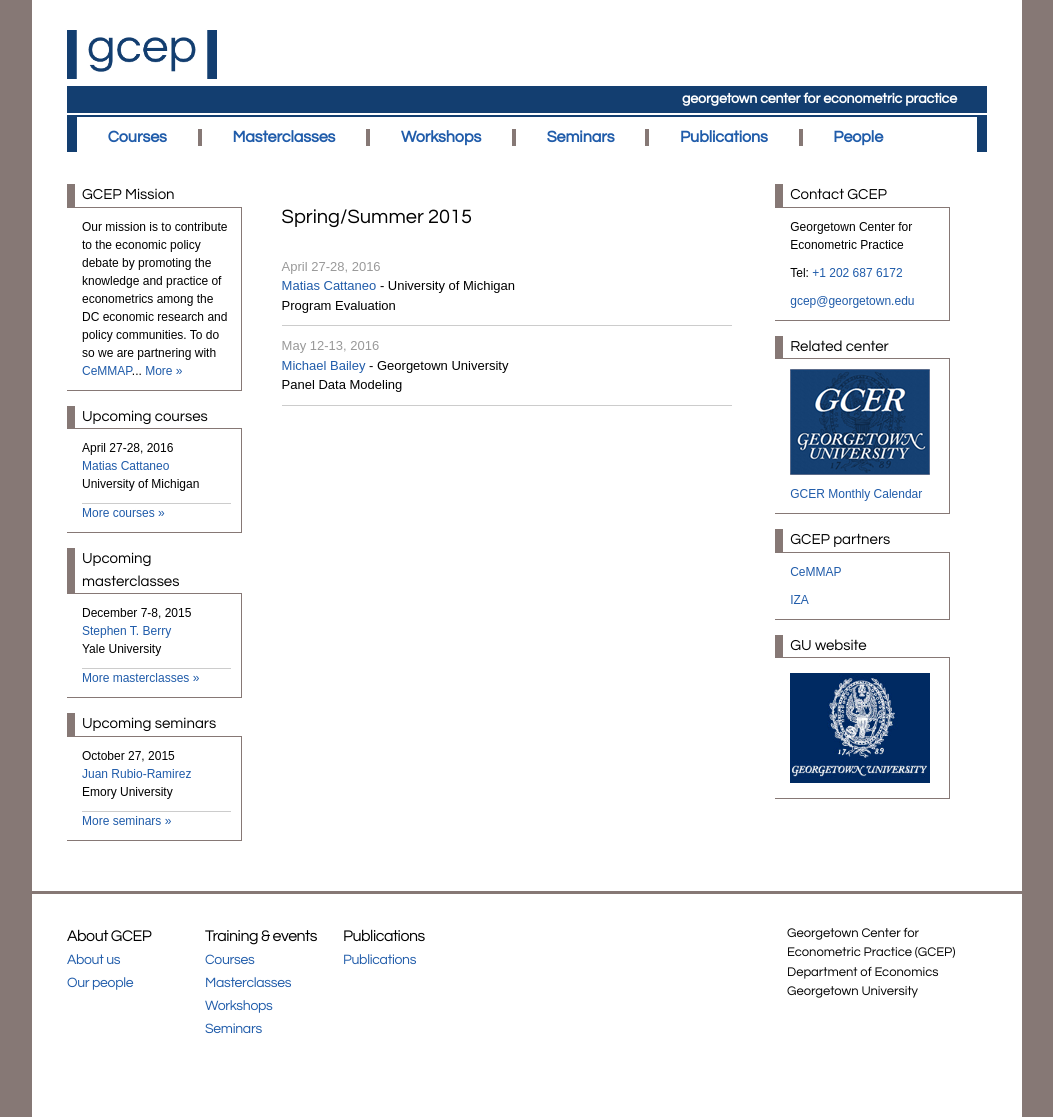
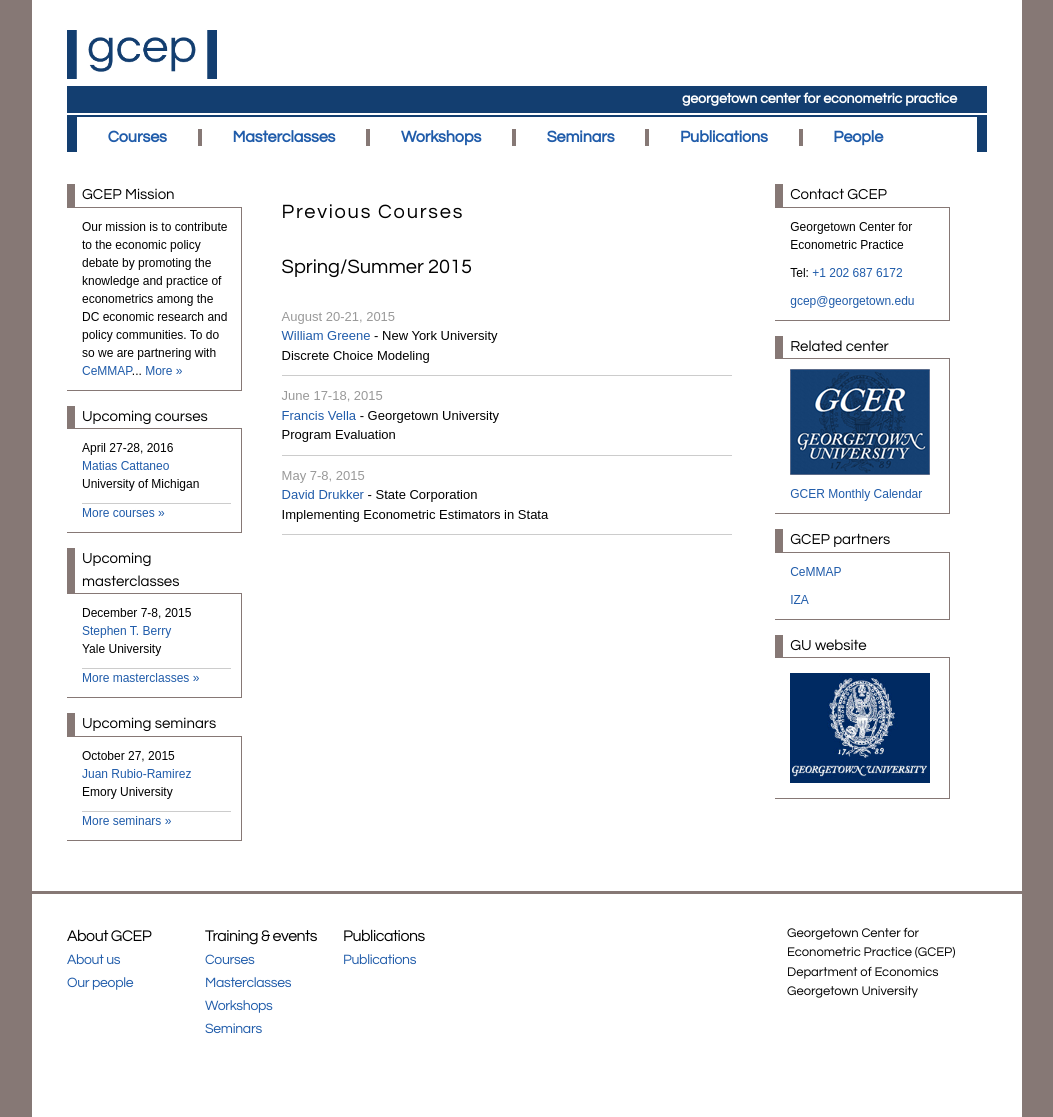
Before and after one commit to georgetown-econ/gcep, a Jekyll site: the page built from previouscourses.html, in a window 1280 px wide. Shown: the whole page, without its empty margins (113-1166 px from the left). Built offline with Jekyll 4.4.1, drawn with Linux system fonts in a browser that asks for light colours.

Commit message:
added previous courses

```diff
--- a/_data/previous-courses.yml
+++ /dev/null
@@ -1 +0,0 @@
-- course:
--- /dev/null
+++ b/_data/previouscourses.yml
@@ -0,0 +1,17 @@
+- course:
+    speaker: "<a> William Greene </a>"
+    workplace: "New York University"
+    schedule: "August 20-21, 2015"
+    title: "Discrete Choice Modeling"
+
+- course:
+    speaker: "<a> Francis Vella </a>"
+    workplace: "Georgetown University"
+    schedule: "June 17-18, 2015"
+    title: "Program Evaluation"
+
+- course:
+    speaker: "<a> David Drukker </a>"
+    workplace: "State Corporation"
+    schedule: "May 7-8, 2015"
+    title: "Implementing Econometric Estimators in Stata"
--- a/courses.html
+++ b/courses.html
@@ -52,7 +52,7 @@
         {% endfor %}
         </div>
 
-        <h1><a href="/previous-courses/">Spring/Summer 2015</a></h1>
+        <h1><a href="/previouscourses/">Spring/Summer 2015</a></h1>
 
     </div>
   </div>
--- a/previous-courses.html
+++ b/previouscourses.html
@@ -9,11 +9,12 @@
 <div class="home">
   <div class="content">
     <div class="section">
+     <h1  class="main-page-title">Previous Courses</h1>
 
       <h1>Spring/Summer 2015</h1>
       <div class="courses">
-        {% for course in site.data.courses %}
-        <div class="course panel-section-content-item">
+        {% for course in site.data.previouscourses %}
+       <div class="course panel-section-content-item">
           <div class="course-schedule">{{ course.course.schedule }}</div>
           <div class="course-speaker">{{ course.course.speaker }}</div>
           <div class="course-workplace">{{ course.course.workplace }}</div>
```
Also changed, not shown: other parts of previouscourses.html (+1 -1 lines).
